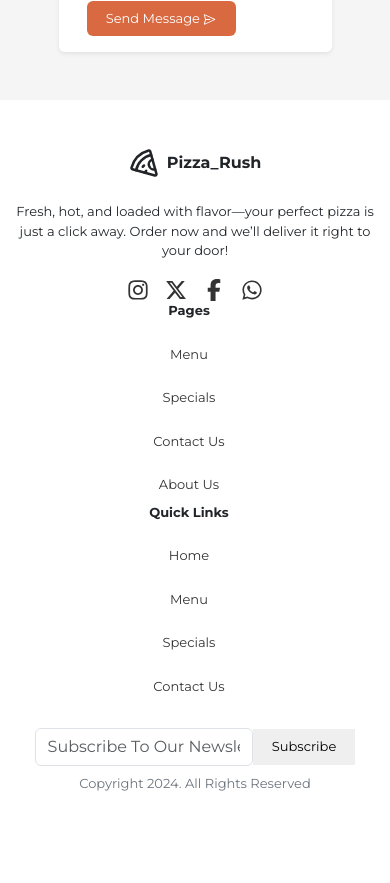
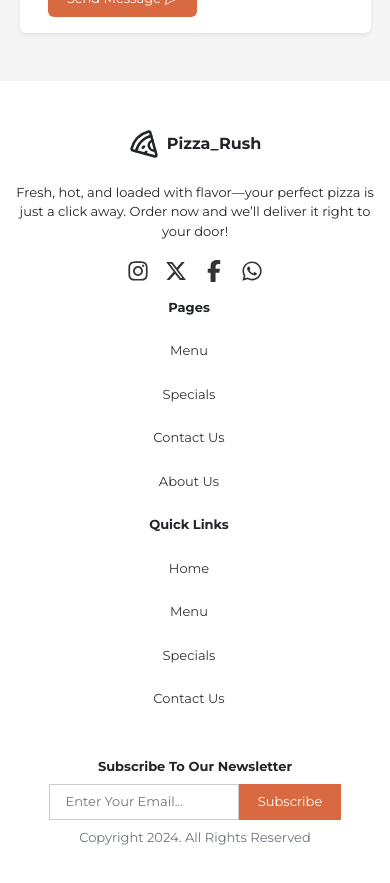
Before and after one commit to MahoneyT1/PizzaRush_Fast_and_Hot_Delivery, a React (Create React App) app: page /contact in a window 390 px wide. Shown: the part 920-1803 px from the top of the page. Built offline with nearby package versions, Linux system fonts and the light colour scheme.

Commit message:
made the container2 respponsive

```diff
--- a/src/App.css
+++ b/src/App.css
@@ -309,7 +309,13 @@ padding: 7px 1px;
   height: 100%;
 }
 
-
+/* FOOTER STYLES */
+.footer input{
+  border: 1px solid #ccc;
+  padding: 0.45rem 1rem !important;
+  outline: none;
+  font-size: small;
+}
 
 /* ======== SHOP COMPONENT SECTION======== */
 .cat{
@@ -421,4 +427,13 @@ padding: 7px 1px;
     object-fit: contain;
 
   }
+
+  .hero{
+    min-height: fit-content;
+  }
+
+  .container2{
+    width: 90%;
+    margin: 0 auto;
+  }
 }
--- a/src/components/Footer.jsx
+++ b/src/components/Footer.jsx
@@ -11,7 +11,8 @@ const Footer = () => {
     <footer class="py-5 footer">
         <div class="container p-0">
             <div class="m-0 row row-cols-1 row-cols-sm-2 row-cols-md-3 row-cols-lg-4 p-0">
-                <div class=" d-flex text-center text-lg-start align-items-lg-start align-items-center flex-column gap-3  p-lg-0">
+
+                <div class=" d-flex text-center text-lg-start align-items-lg-start align-items-center flex-column gap-3  p-lg-0 mb-3 mb-md-0">
                     <a href="/"  className="d-flex col-md-auto gap-2 align-items-center  mb-2 p-0 mb-md-0 text-dark text-decoration-none" >
                         <LuPizza size={30} />
                         <b>Pizza_Rush</b>
@@ -28,7 +29,7 @@ const Footer = () => {
 
 
 
-                <ul className=" nav d-flex justify-content-start  align-items-center m-0 flex-column gap-2">
+                <ul className=" nav d-flex justify-content-start  align-items-center m-0 flex-column gap-2 mb-3 mb-md-0">
                     <li>
                         <b className='nav-link pt-0 text-dark fw-bolder'>Pages</b>
                     </li>
@@ -49,7 +50,7 @@ const Footer = () => {
 
 
 
-                <ul className=" nav d-flex justify-content-start  align-items-center m-0 flex-column gap-2">
+                <ul className=" nav d-flex justify-content-start  align-items-center m-0 flex-column gap-2 mb-3 mb-md-0">
                     <li>
                         <b className='nav-link pt-0 text-dark fw-bolder'>Quick Links</b>
                     </li>
@@ -68,13 +69,16 @@ const Footer = () => {
                     </li>
                 </ul>
 
+                {/* <h5></h5> */}
 
 
-
-                <div class=" d-flex text-center text-lg-start  align-items-lg-start align-items-center flex-column gap-2 p-4 p-lg-0">
+                <div class=" d-flex text-center text-lg-start  align-items-lg-start align-items-center flex-column gap-2 p-4 p-lg-0 mb-3 mb-md-0">
+                <li>
+                        <b className='nav-link pt-0 text-dark fw-bolder'>Subscribe To Our Newsletter</b>
+                    </li>
                     <div class="d-flex align-items-center align-items-md-end ">
-                    <input type="text" class="form-control" placeholder="Subscribe To Our Newsleter…" />
-                    <button>Subscribe</button>
+                    <input type="text" class="f" placeholder="Enter Your Email..." />
+                    <button className='button2 text-white'>Subscribe</button>
                     </div>
                     <div class="d-flex gap-2 link-secondary">
                     <small>Copyright 2024. All Rights Reserved</small>
--- a/src/components/ShopComponent.jsx
+++ b/src/components/ShopComponent.jsx
@@ -67,10 +67,10 @@ const ShopComponent = () => {
 
         <div className=''>
             <div className="cat">
-              <small className="ms-4 fw-bold cat-label">header</small>
+              <small className="ms-4 fw-bold cat-label">Menu</small>
             </div>
             <div className="cat-header mt-3 d-flex align-items-center justify-content-between">
-              <h3 className="fw-bold ">title</h3>
+              <h3 className="fw-bold ">Customers Favourite</h3>
               <div className="d-flex align-items-center gap-2">
                 <button
                     className=""
```
